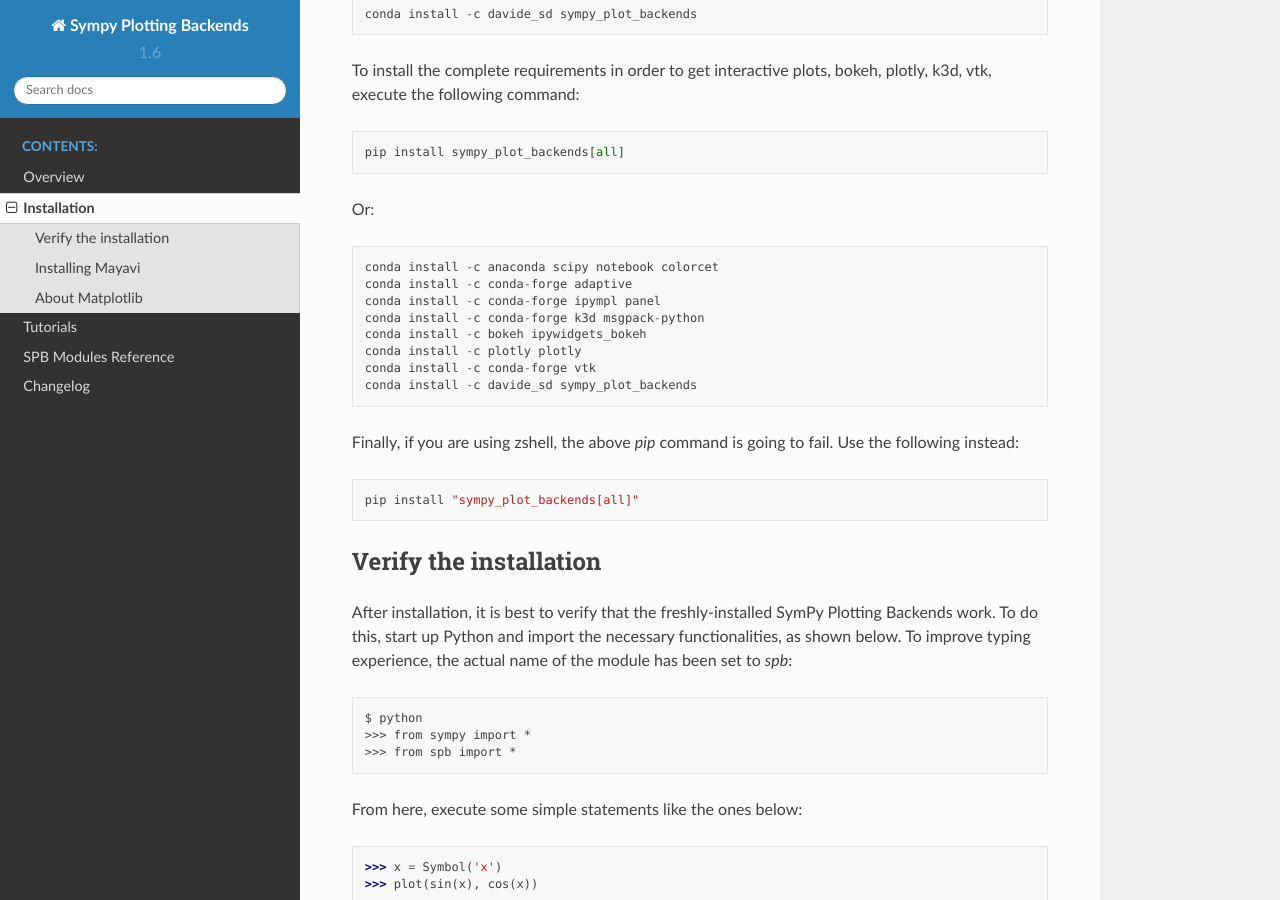
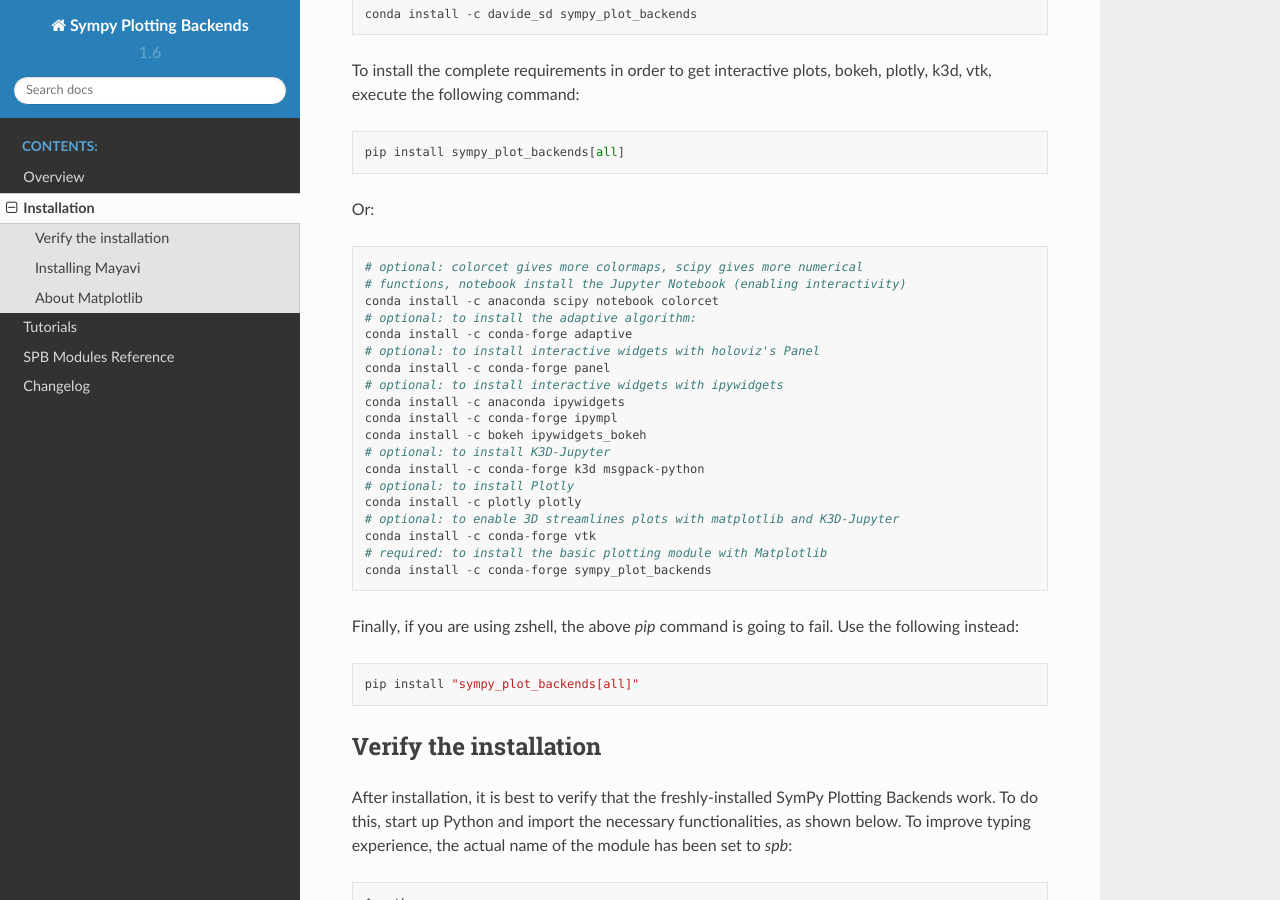
Before and after one commit to Davide-sd/sympy-plot-backends, a Sphinx documentation site: the page built from doc/source/install.rst, in a window 1280 px wide and 900 px high, scrolled down 354 px. Built offline with Sphinx 7.4.7 and the Read the Docs theme 2.0.0, drawn with Linux system fonts in a browser that asks for light colours.

Commit message:
adding conda-forge release channel + updated doc examples

```diff
--- a/doc/source/changelog.rst
+++ b/doc/source/changelog.rst
@@ -102,6 +102,10 @@
   contour labels.
 
 * Documentation is now able to show interactive widget plots with K3D-Jupyter.
+
+* conda package is now built and made available through the conda-forge
+  channel. This greatly simplify the workflow and should allow an easier
+  installation with conda.
 
 
 v1.6.7
--- a/doc/source/install.rst
+++ b/doc/source/install.rst
@@ -20,14 +20,25 @@
 
 Or::
 
+    # optional: colorcet gives more colormaps, scipy gives more numerical
+    # functions, notebook install the Jupyter Notebook (enabling interactivity)
     conda install -c anaconda scipy notebook colorcet
+    # optional: to install the adaptive algorithm:
     conda install -c conda-forge adaptive
-    conda install -c conda-forge ipympl panel
+    # optional: to install interactive widgets with holoviz's Panel
+    conda install -c conda-forge panel
+    # optional: to install interactive widgets with ipywidgets
+    conda install -c anaconda ipywidgets
+    conda install -c conda-forge ipympl
+    conda install -c bokeh ipywidgets_bokeh
+    # optional: to install K3D-Jupyter
     conda install -c conda-forge k3d msgpack-python
-    conda install -c bokeh ipywidgets_bokeh
+    # optional: to install Plotly
     conda install -c plotly plotly
+    # optional: to enable 3D streamlines plots with matplotlib and K3D-Jupyter
     conda install -c conda-forge vtk
-    conda install -c davide_sd sympy_plot_backends
+    # required: to install the basic plotting module with Matplotlib
+    conda install -c conda-forge sympy_plot_backends
 
 Finally, if you are using zshell, the above `pip` command is going to fail.
 Use the following instead::
```
Also changed, not shown: README.md (+9 -5 lines), doc/source/modules/interactive.rst (+11 -3 lines), 2 other files.
